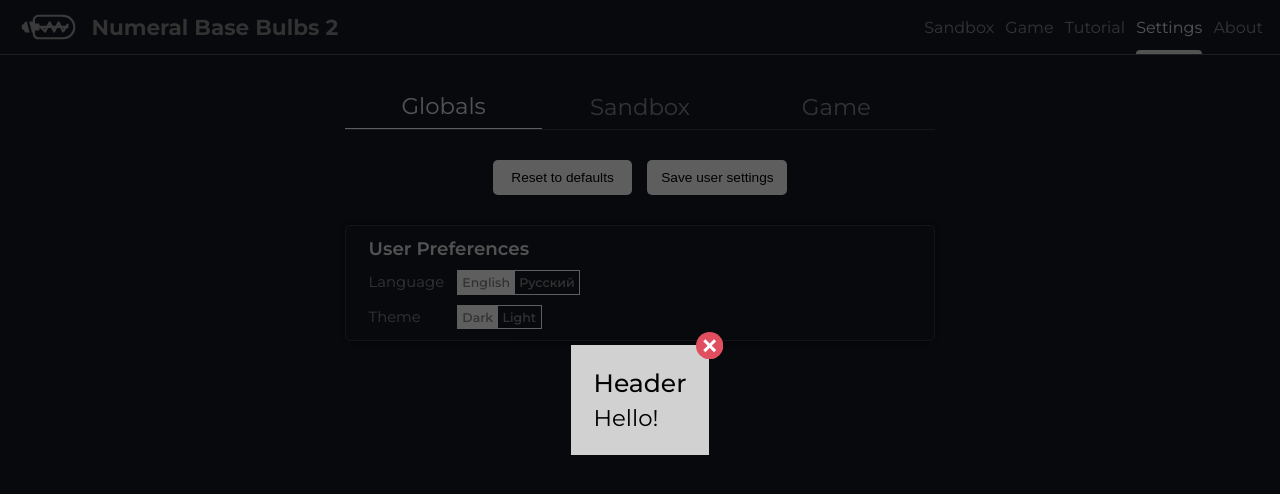
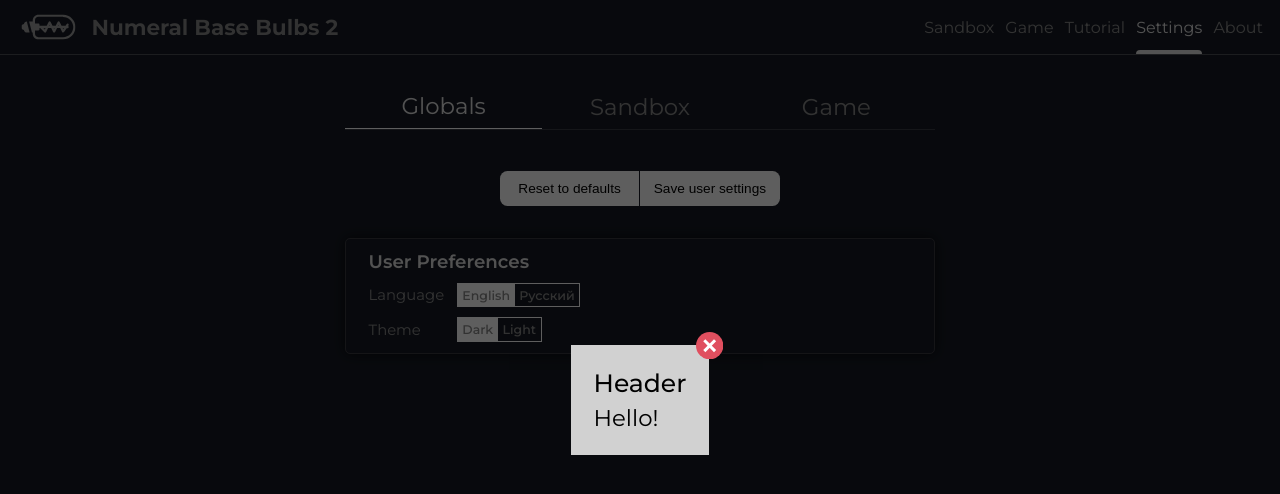
Before and after one commit to EricRovell/numeral-base-bulbs-v2, a Next.js app: page /settings in a window 1280 px wide. Shown: the top 494 px of the page. Built offline with nearby package versions, Linux system fonts and the light colour scheme.

Commit message:
updated styling

```diff
--- a/src/components/Settings/SetSettings/set-settings.module.css
+++ b/src/components/Settings/SetSettings/set-settings.module.css
@@ -1,14 +1,15 @@
 .set-settings {
+  place-self: center;
+
   display: grid;
   grid-template: 1fr / 1fr 1fr;
-  column-gap: 15px;
   place-items: center;
   place-content: center;
   place-self: center;
 
   height: min-content;
   width: max-content;
-  padding-bottom: 10px;
+  padding: 0.5rem 0;
 
   font-size: 0.65rem;
 }
@@ -19,3 +20,12 @@
   box-shadow: none;
   cursor: pointer;
 }
+
+.set-settings button:first-child {
+  border-radius: 7.5px 0 0 7.5px;
+  border-right: 1.5px solid var(--bg);
+}
+
+.set-settings button:nth-child(2) {
+  border-radius: 0 7.5px 7.5px 0;
+}
```
